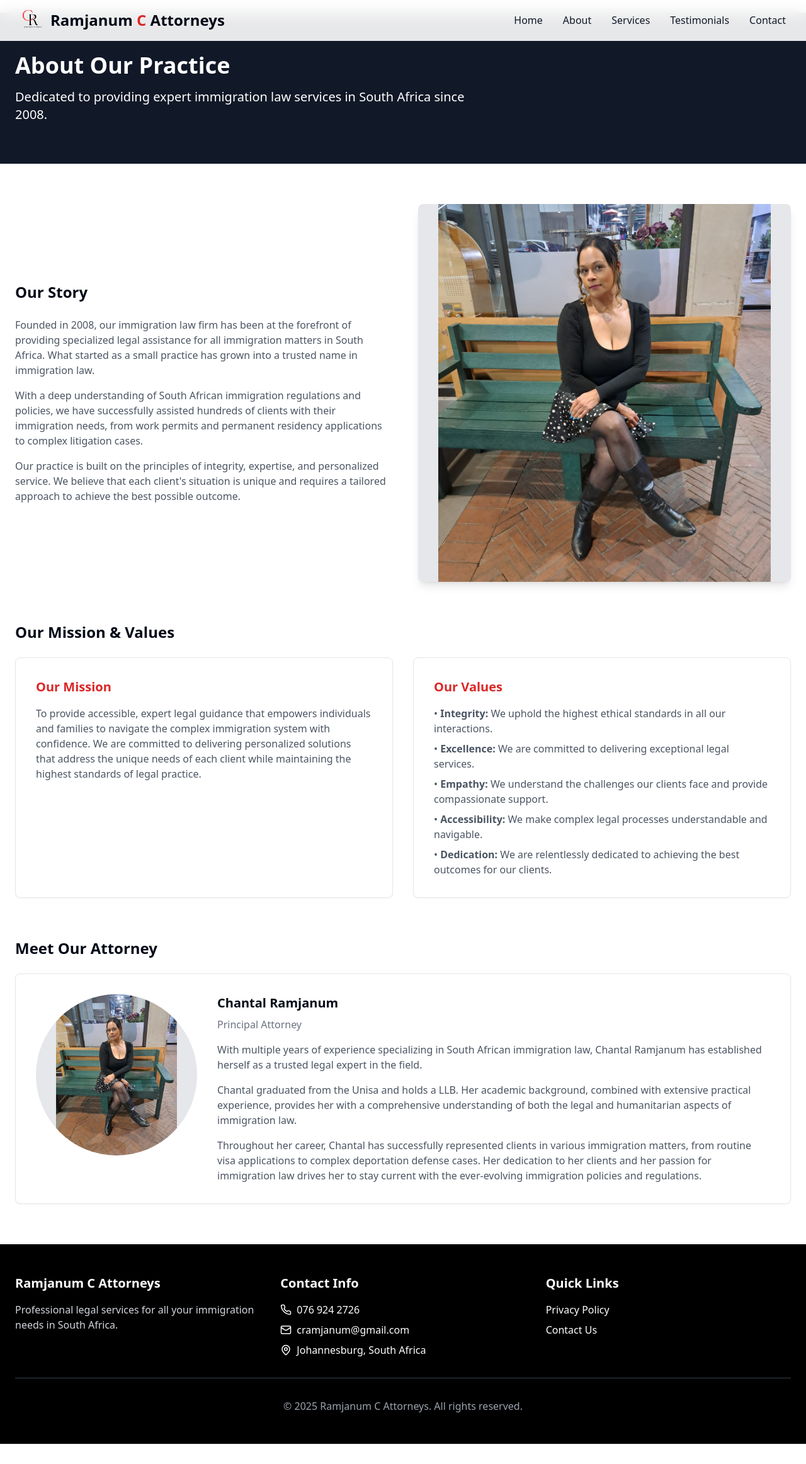
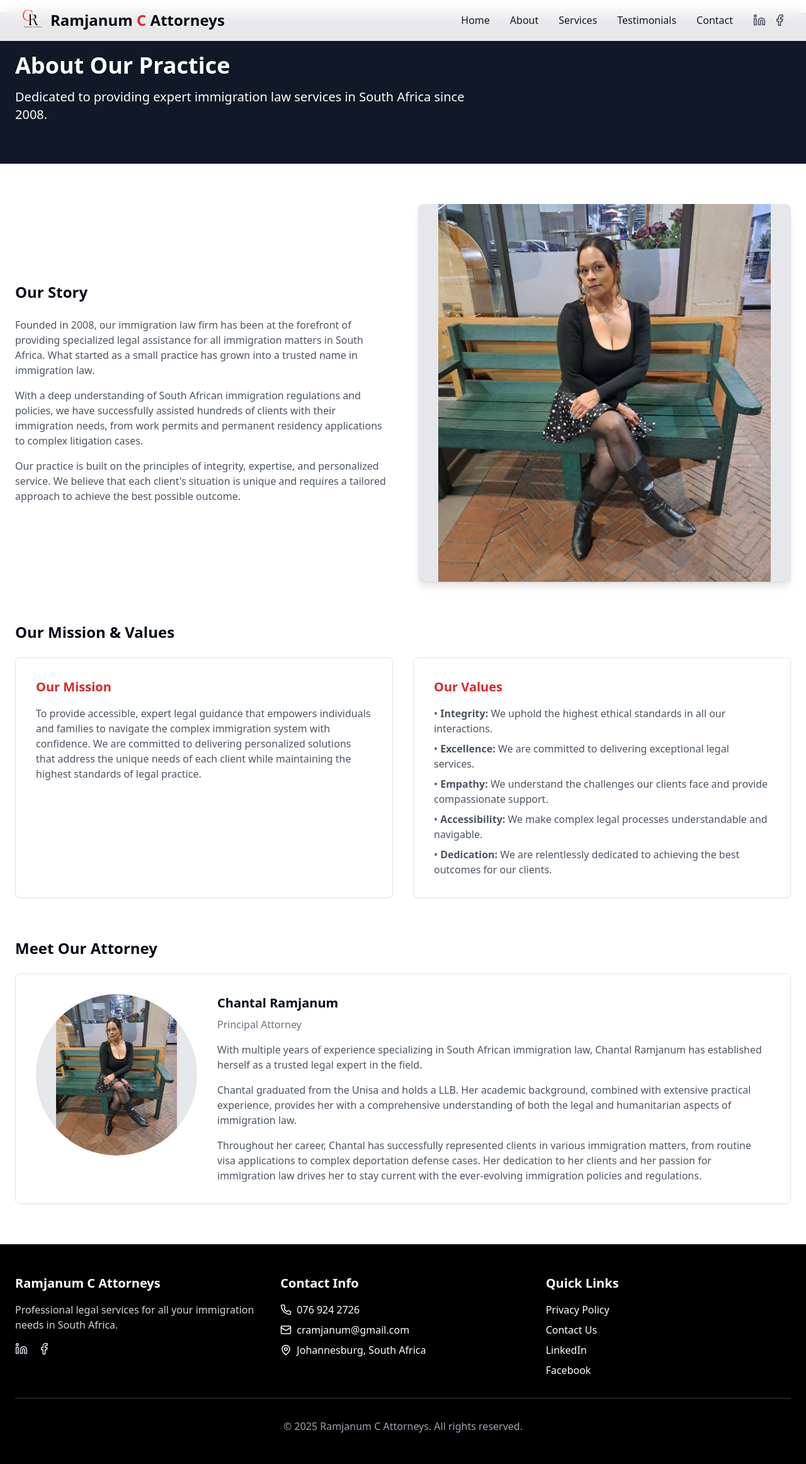
Before and after one commit to Kiyan6787/immigrationWebsite, a React (Vite) app: page /about in a window 1280 px wide. Shown: the whole page at 63% size. Before the commit the page ends 2293 px from the top, so only its background shows below. Built offline with nearby package versions, Linux system fonts and the light colour scheme.

Commit message:
Add social media links to navigation
Adds LinkedIn and Facebook links to the navigation bar and other relevant sections, enhancing the visual appeal and user experience.

```diff
--- a/src/components/Footer.tsx
+++ b/src/components/Footer.tsx
@@ -1,5 +1,5 @@
 
-import { Mail, Phone, MapPin } from 'lucide-react';
+import { Mail, Phone, MapPin, Linkedin, Facebook } from 'lucide-react';
 
 export const Footer = () => {
   return (
@@ -11,6 +11,27 @@ export const Footer = () => {
             <p className="text-gray-300">
               Professional legal services for all your immigration needs in South Africa.
             </p>
+            {/* Social Media Links */}
+            <div className="flex items-center space-x-4 mt-4">
+              <a
+                href="https://linkedin.com"
+                target="_blank"
+                rel="noopener noreferrer"
+                className="text-gray-300 hover:text-primary transition-colors"
+                aria-label="LinkedIn"
+              >
+                <Linkedin size={20} />
+              </a>
+              <a
+                href="https://facebook.com"
+                target="_blank"
+                rel="noopener noreferrer"
+                className="text-gray-300 hover:text-primary transition-colors"
+                aria-label="Facebook"
+              >
+                <Facebook size={20} />
+              </a>
+            </div>
           </div>
           <div>
             <h3 className="text-xl font-semibold mb-4">Contact Info</h3>
@@ -38,6 +59,12 @@ export const Footer = () => {
               <li>
                 <a href="#contact" className="hover:text-primary transition-colors">Contact Us</a>
               </li>
+              <li>
+                <a href="https://linkedin.com" target="_blank" rel="noopener noreferrer" className="hover:text-primary transition-colors">LinkedIn</a>
+              </li>
+              <li>
+                <a href="https://facebook.com" target="_blank" rel="noopener noreferrer" className="hover:text-primary transition-colors">Facebook</a>
+              </li>
             </ul>
           </div>
         </div>
--- a/src/components/Navigation.tsx
+++ b/src/components/Navigation.tsx
@@ -1,6 +1,6 @@
 
 import { useState } from 'react';
-import { Menu, X } from 'lucide-react';
+import { Menu, X, Linkedin, Facebook } from 'lucide-react';
 import { Link } from 'react-router-dom';
 
 export const Navigation = () => {
@@ -37,6 +37,28 @@ export const Navigation = () => {
             <a href="#contact" className="text-gray-900 hover:text-primary transition-colors">
               Contact
             </a>
+
+            {/* Social Media Links */}
+            <div className="flex items-center space-x-3">
+              <a
+                href="https://linkedin.com"
+                target="_blank"
+                rel="noopener noreferrer"
+                className="text-gray-600 hover:text-primary transition-colors"
+                aria-label="LinkedIn"
+              >
+                <Linkedin size={20} />
+              </a>
+              <a
+                href="https://facebook.com"
+                target="_blank"
+                rel="noopener noreferrer"
+                className="text-gray-600 hover:text-primary transition-colors"
+                aria-label="Facebook"
+              >
+                <Facebook size={20} />
+              </a>
+            </div>
           </div>
 
           {/* Mobile Menu Button */}
@@ -78,6 +100,28 @@ export const Navigation = () => {
               onClick={toggleMenu}>
               Contact
             </a>
+
+            {/* Social Media Links for Mobile */}
+            <div className="flex items-center space-x-4 px-3 py-2">
+              <a
+                href="https://linkedin.com"
+                target="_blank"
+                rel="noopener noreferrer"
+                className="text-gray-600 hover:text-primary transition-colors"
+                aria-label="LinkedIn"
+              >
+                <Linkedin size={20} />
+              </a>
+              <a
+                href="https://facebook.com"
+                target="_blank"
+                rel="noopener noreferrer"
+                className="text-gray-600 hover:text-primary transition-colors"
+                aria-label="Facebook"
+              >
+                <Facebook size={20} />
+              </a>
+            </div>
           </div>
         </div>
       )}
```
